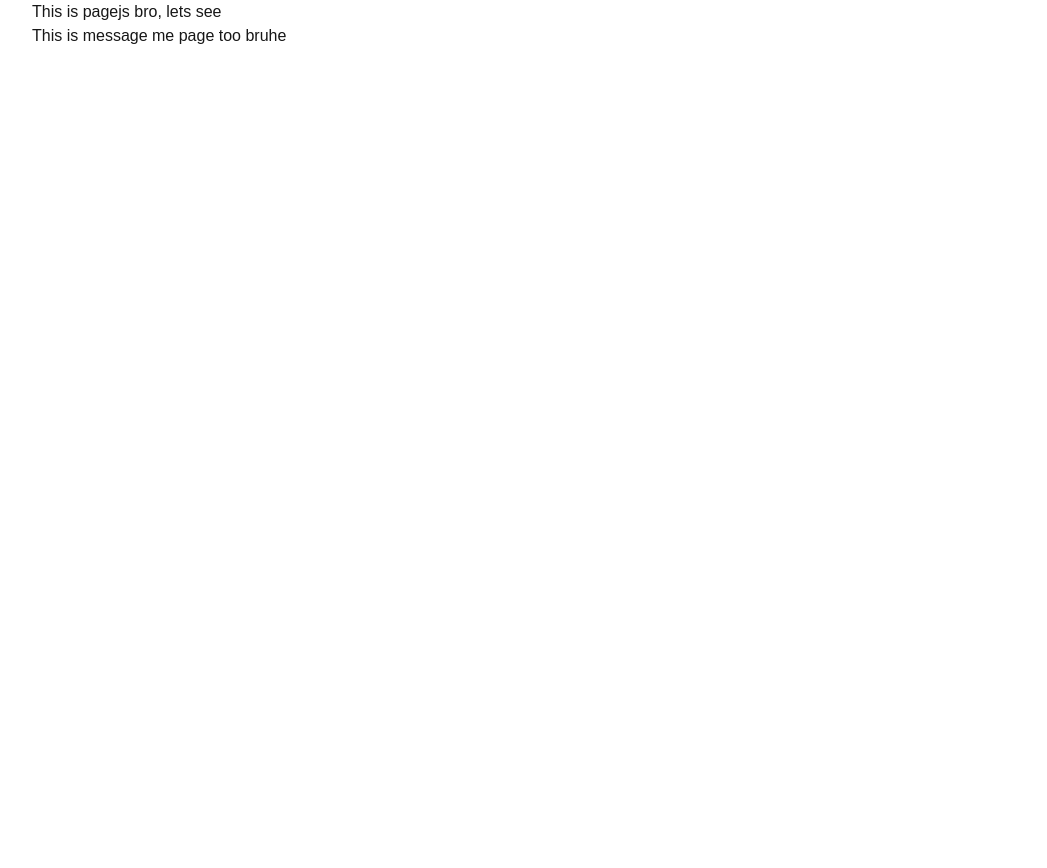
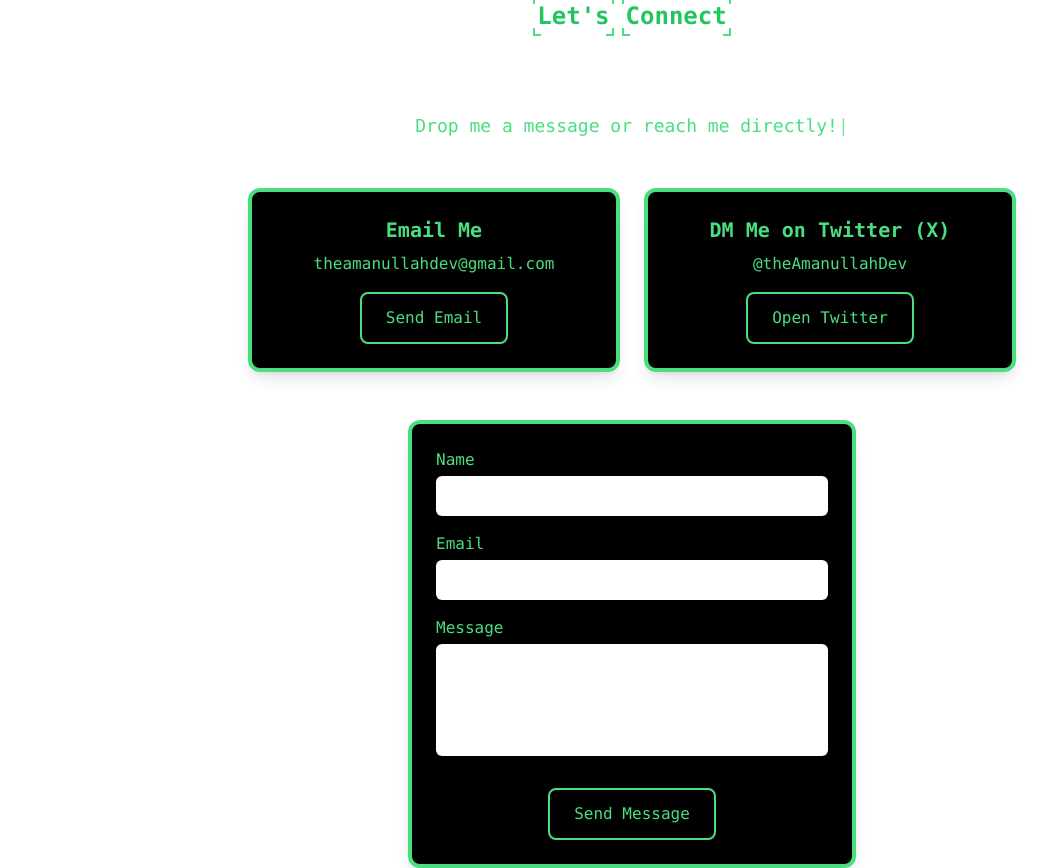
Before and after one commit to theamanullahdev/portfolio, a Next.js app: page /MsgMe in a window 1280 px wide. Shown: the whole page, without its empty margins (48-1095 px from the left). Before the commit the page ends 800 px from the top, so only its background shows below. Built offline with nearby package versions, Linux system fonts and the light colour scheme.

Commit message:
made basic msg me page, functionality pneding

```diff
--- a/src/app/MsgMe/page.js
+++ b/src/app/MsgMe/page.js
@@ -1,13 +1,121 @@
-import React from "react";
+"use client";
 
-const page = () => {
+import React, { useState } from "react";
+import { motion } from "framer-motion";
+import HighlightWords from "@/components/HighlightWords";
+import Typewriter from "@/components/Typewriter";
+import TerminalButton from "@/components/TerminalButton";
+import DynamicBackground from "@/components/DynamicBackground";
+
+export default function MsgMePage() {
+  const [form, setForm] = useState({ name: "", email: "", message: "" });
+
+  const handleChange = (e) => {
+    setForm({ ...form, [e.target.name]: e.target.value });
+  };
+
+  const handleSubmit = (e) => {
+    e.preventDefault();
+    console.log("Form submitted:", form);
+    // 🔥 hook into backend / email API later
+  };
+
   return (
-    <>
-      <div>This is pagejs bro, lets see</div>
-      <div>This is message me page too bruhe</div>
+    <DynamicBackground
+      circleCount={4}
+      lineCount={3}
+      triangleCount={2}
+      codeCount={5}
+    >
+      <section className="snap-start min-h-screen flex flex-col items-center justify-center px-8 text-center space-y-12">
+        {/* Header */}
+        <div className="text-4xl font-bold mb-2 text-green-500 dark:text-green-300 font-mono">
+          <HighlightWords text="Let's Connect" />
+        </div>
+        <div className="mb-6 text-lg text-green-400 dark:text-green-200 font-mono">
+          <Typewriter text="Drop me a message or reach me directly!" />
+        </div>
 
-    </>
+        {/* Direct Contact Cards */}
+        <div className="grid grid-cols-1 md:grid-cols-2 gap-6 w-full max-w-3xl">
+          {/* Email Card */}
+          <motion.div
+            initial={{ opacity: 0, y: 40 }}
+            animate={{ opacity: 1, y: 0 }}
+            transition={{ duration: 0.6, delay: 0.1 }}
+            className="p-6 bg-black border-4 border-green-400 rounded-xl shadow-lg text-green-400 font-mono flex flex-col items-center"
+          >
+            <h3 className="text-xl font-bold mb-2">Email Me</h3>
+            <p className="mb-4">theamanullahdev@gmail.com</p>
+            <TerminalButton href="mailto:theamanullahdev@gmail.com" external>
+              Send Email
+            </TerminalButton>
+          </motion.div>
+
+          {/* Twitter/X Card */}
+          <motion.div
+            initial={{ opacity: 0, y: 40 }}
+            animate={{ opacity: 1, y: 0 }}
+            transition={{ duration: 0.6, delay: 0.2 }}
+            className="p-6 bg-black border-4 border-green-400 rounded-xl shadow-lg text-green-400 font-mono flex flex-col items-center"
+          >
+            <h3 className="text-xl font-bold mb-2">DM Me on Twitter (X)</h3>
+            <p className="mb-4">@theAmanullahDev</p>
+            <TerminalButton href="https://twitter.com/theAmanullahDev" external>
+              Open Twitter
+            </TerminalButton>
+          </motion.div>
+        </div>
+
+        {/* Message Form */}
+        <motion.form
+          onSubmit={handleSubmit}
+          initial={{ opacity: 0, y: 40 }}
+          animate={{ opacity: 1, y: 0 }}
+          transition={{ duration: 0.6, delay: 0.3 }}
+          className="w-full max-w-md bg-black border-4 border-green-400 rounded-xl shadow-lg p-6 flex flex-col gap-4 text-left text-green-400 font-mono"
+        >
+          <label className="flex flex-col">
+            <span className="mb-1">Name</span>
+            <input
+              type="text"
+              name="name"
+              value={form.name}
+              onChange={handleChange}
+              required
+              className="p-2 rounded-md bg-white text-black outline-none"
+            />
+          </label>
+
+          <label className="flex flex-col">
+            <span className="mb-1">Email</span>
+            <input
+              type="email"
+              name="email"
+              value={form.email}
+              onChange={handleChange}
+              required
+              className="p-2 rounded-md bg-white text-black outline-none"
+            />
+          </label>
+
+          <label className="flex flex-col">
+            <span className="mb-1">Message</span>
+            <textarea
+              name="message"
+              value={form.message}
+              onChange={handleChange}
+              required
+              rows="4"
+              className="p-2 rounded-md bg-white text-black outline-none resize-none"
+            />
+          </label>
+
+          <div className="flex justify-center mt-4">
+            <TerminalButton type="submit">Send Message</TerminalButton>
+          </div>
+        </motion.form>
+      </section>
+    </DynamicBackground>
   );
-};
-
-export default page;
+}
--- a/src/components/TerminalButton.js
+++ b/src/components/TerminalButton.js
@@ -4,11 +4,12 @@ import React from "react";
 import Link from "next/link";
 import PropTypes from "prop-types";
 
-const TerminalButton = ({ href, children, external }) => {
+const TerminalButton = ({ href, children, external, type, onClick }) => {
   const classes =
     "font-mono bg-black text-green-400 border-2 border-green-400 px-6 py-3 rounded-lg shadow-md hover:bg-green-900 hover:text-green-200 transition";
 
-  if (external) {
+  // Case 1: External link
+  if (external && href) {
     return (
       <a href={href} target="_blank" rel="noreferrer" className={classes}>
         {children}
@@ -16,21 +17,36 @@ const TerminalButton = ({ href, children, external }) => {
     );
   }
 
+  // Case 2: Internal Next.js link
+  if (href) {
+    return (
+      <Link href={href} className={classes}>
+        {children}
+      </Link>
+    );
+  }
+
+  // Case 3: Button (form or action)
   return (
-    <Link href={href} className={classes}>
+    <button type={type || "button"} onClick={onClick} className={classes}>
       {children}
-    </Link>
+    </button>
   );
 };
 
 TerminalButton.propTypes = {
-  href: PropTypes.string.isRequired,
+  href: PropTypes.string,
   children: PropTypes.node.isRequired,
   external: PropTypes.bool,
+  type: PropTypes.oneOf(["button", "submit", "reset"]),
+  onClick: PropTypes.func,
 };
 
 TerminalButton.defaultProps = {
+  href: null,
   external: false,
+  type: "button",
+  onClick: undefined,
 };
 
 export default TerminalButton;
```
